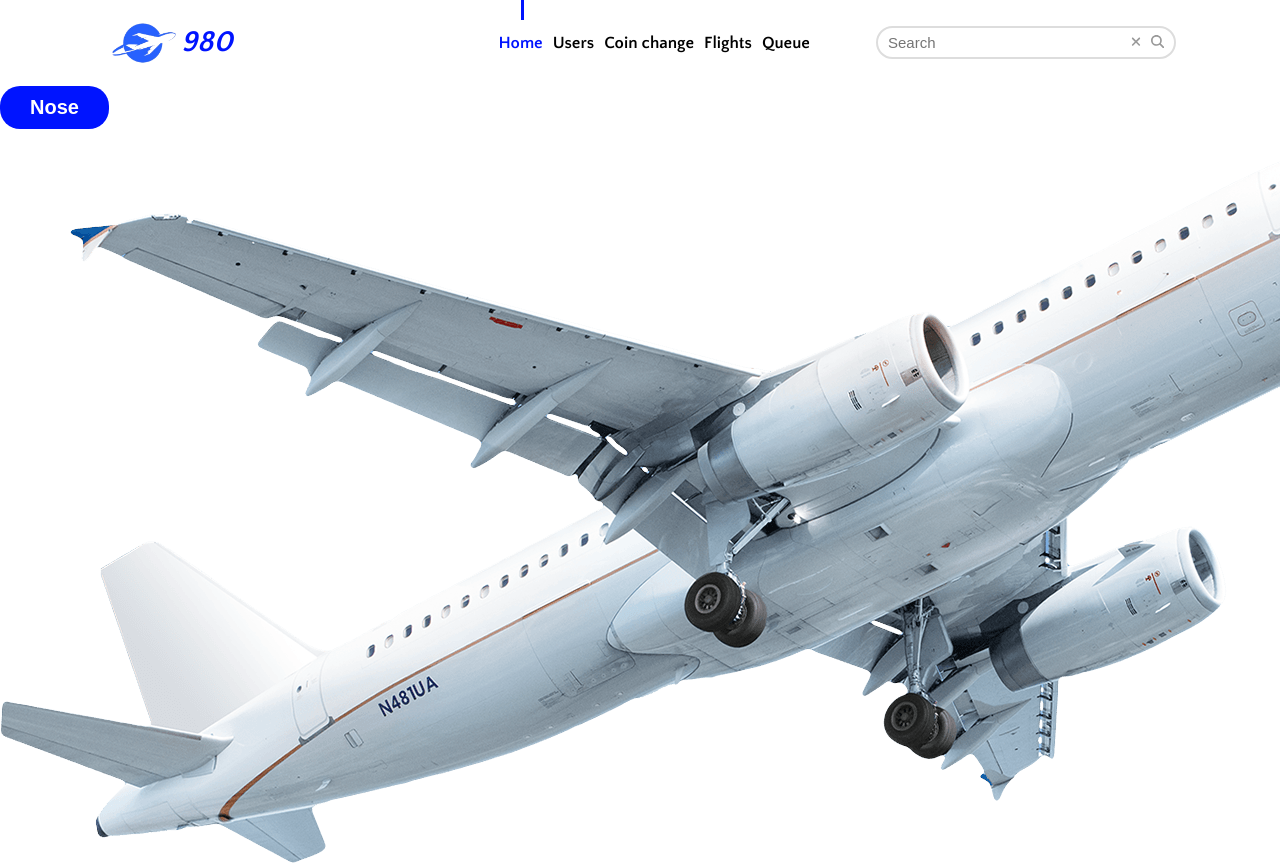
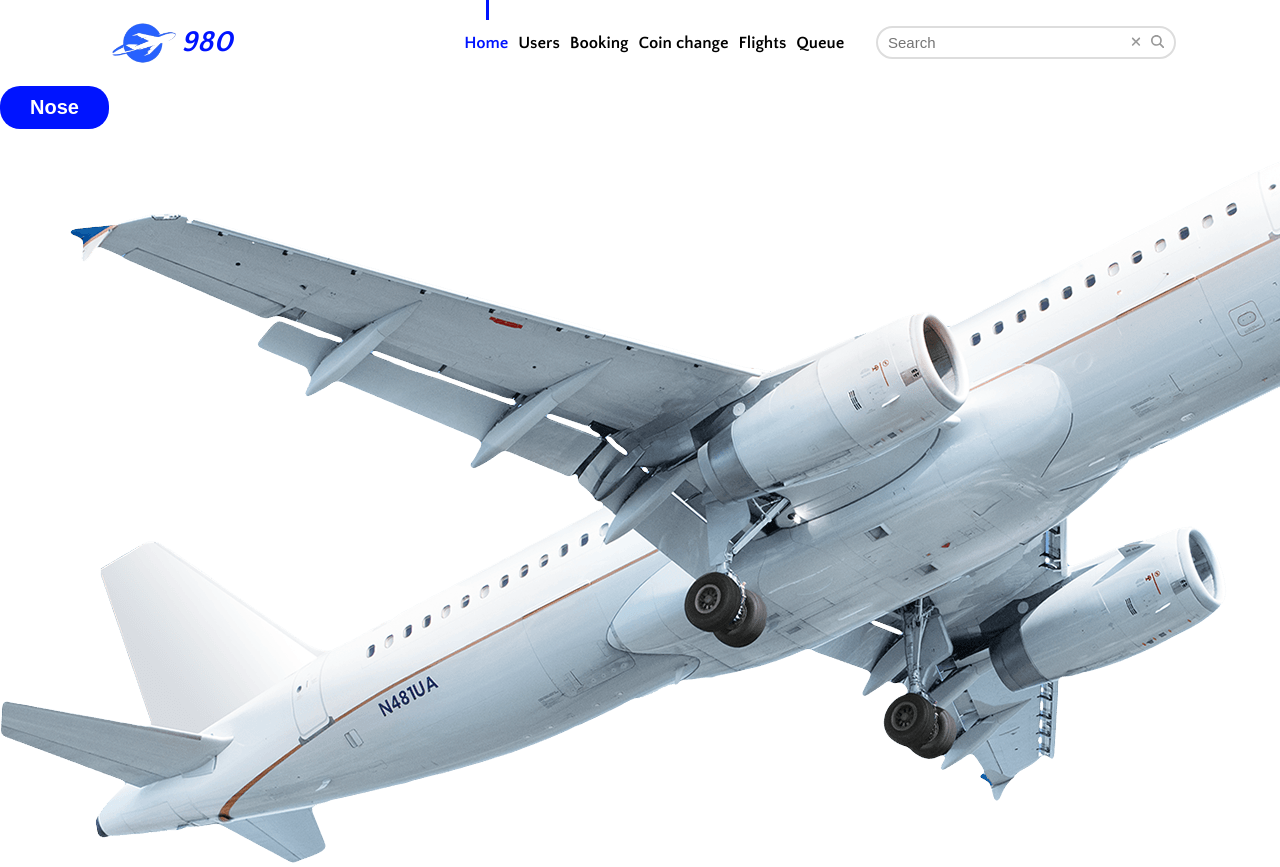
Before and after one commit to zrock-dev/980, a Next.js app in the folder frontend/: page / in a window 1280 px wide. Shown: the top 867 px of the page. Built offline with nearby package versions, Linux system fonts and the light colour scheme.

Commit message:
feature: Undo booking on fligth click
Took the Booking feature from develop.

```diff
--- a/frontend/src/components/booking/flights/FlightsManager.js
+++ b/frontend/src/components/booking/flights/FlightsManager.js
@@ -8,9 +8,9 @@ const FlightsManager = () => {
     const router = useRouter()
 
     const handleButtonClick = (element) => {
-        if (element.available) {
-            router.push(`/booking?flight=${element.id}`)
-        }
+        // if (element.available) {
+        //     router.push(`/booking?flight=${element.id}`)
+        // }
     };
 
     return (
--- a/frontend/src/components/navbar/Navbar.js
+++ b/frontend/src/components/navbar/Navbar.js
@@ -27,6 +27,11 @@ const Navbar = () => {
 					selected={pathname.includes('/users')}
 				/>
 				<NavOption
+					route={'/booking'}
+					title={'Booking'}
+					selected={pathname.includes('/booking')}
+				/>
+				<NavOption
 					route={'/coin-change'}
 					title={'Coin change'}
 					selected={pathname === '/coin-change'}
```
